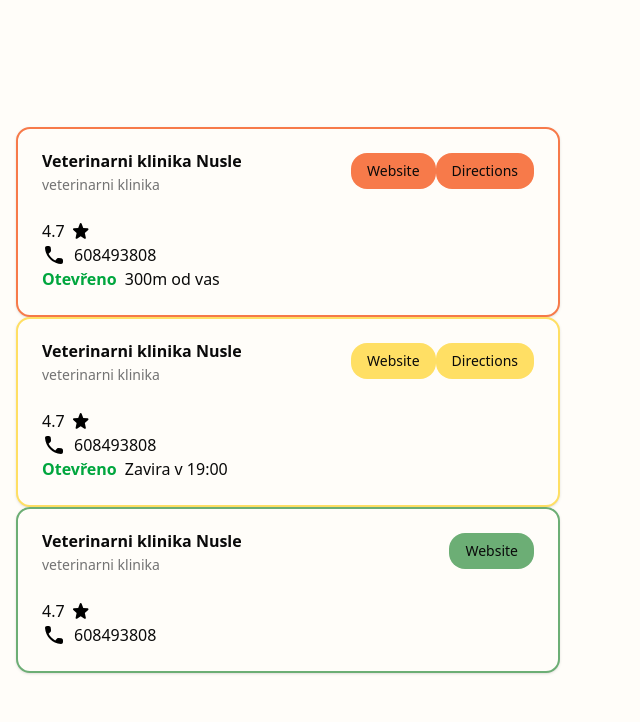
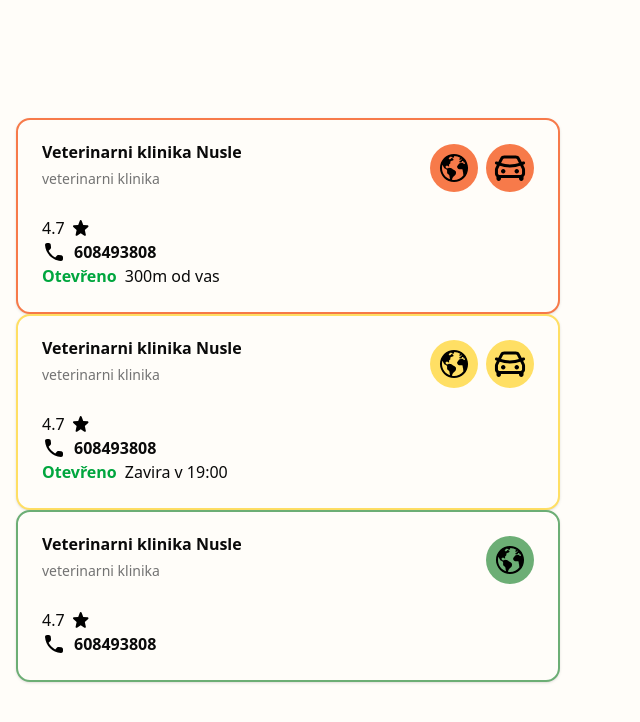
Before and after one commit to evahli/paw-help, a React (Vite) app: page /test in a window 1280 px wide. Shown: the top 722 px of the page, without its empty margins (0-640 px from the left). Built offline with nearby package versions, Linux system fonts and the light colour scheme.

Commit message:
icon buttons

```diff
--- a/src/components/custom/ClinicCard.jsx
+++ b/src/components/ClinicCard.jsx
@@ -6,10 +6,12 @@ import {
   CardHeader,
   CardTitle,
 } from '@/components/ui/card';
-import { Button } from '../ui/button';
+import { Button } from './ui/button';
 import starImg from '@/assets/star.svg';
 import phoneImg from '@/assets/ic_round_phone.svg';
 import { cva } from 'class-variance-authority';
+import carImg from '@/assets/car.svg';
+import earthImg from '@/assets/famicons_earth.svg';
 
 const clinicName = 'Veterinarni klinika Nusle';
 const rating = 4.7;
@@ -68,8 +70,8 @@ const ClinicCardContent = ({ variant }) => {
         <span>{rating}</span>
         <img className="w-4 h-4" src={starImg}></img>
       </div>
-      <a href={`tel:${phoneNumber}`} className="flex items-center gap-2">
-        <img className="w-6 h-6" src={phoneImg}></img>
+      <a href={`tel:${phoneNumber}`} className="flex items-center gap-2 font-semibold">
+        <img className="w-6 h-6 " src={phoneImg}></img>
         <span>{phoneNumber}</span>
       </a>
       {variant === 'homeCare' ? (
@@ -93,24 +95,21 @@ export const ClinicCard = ({ variant }) => {
   }
 
   return (
-    <Card className={clinicCardVariants({variant})}>
+    <Card className={clinicCardVariants({ variant })}>
       <CardHeader>
         <CardTitle>{clinicName}</CardTitle>
         <CardDescription>{clinicType}</CardDescription>
 
-        <CardAction>
-          <Button variant={variant} to={clinicWebsite}>
-            Website
-          </Button>
+        <CardAction className='flex gap-2'>
+          <Button icon={earthImg} variant={variant} to={clinicWebsite} />
           {variant === 'homeCare' ? (
             ''
           ) : (
             <Button
+              icon={carImg}
               variant={variant}
               to={`https://maps.google.com/maps?daddr=${position.join()}`}
-            >
-              Directions
-            </Button>
+            />
           )}
         </CardAction>
       </CardHeader>
--- a/src/components/ui/button.jsx
+++ b/src/components/ui/button.jsx
@@ -8,16 +8,15 @@ const buttonVariants = cva(
   {
     variants: {
       variant: {
-        emergency: 'bg-emergency',
-        vetCare: 'bg-vetCare',
-        homeCare: 'bg-homeCare',
-        icon: 'bg-transparent',
+        emergency: 'bg-emergency hover:bg-emergency-hover',
+        vetCare: 'bg-vetCare hover:bg-vetCare-hover',
+        homeCare: 'bg-homeCare hover:bg-homeCare-hover',
       },
       size: {
         default: 'h-9 px-4 py-2 has-[>svg]:px-3',
         sm: 'h-8 rounded-md gap-1.5 px-3 has-[>svg]:px-2.5',
         lg: 'h-10 rounded-md px-6 has-[>svg]:px-4',
-        icon: 'size-9',
+        icon: 'size-12 rounded-full',
       },
     },
     defaultVariants: {
@@ -27,16 +26,25 @@ const buttonVariants = cva(
   },
 );
 
-function Button({ className, variant, size, to, ...props }) {
+function Button({ className, variant, size, to, icon, children, ...props }) {
   const Comp = to === undefined ? 'button' : Link;
 
   return (
     <Comp
       data-slot="button"
-      className={cn(buttonVariants({ variant, size, className }))}
+      className={cn(
+        buttonVariants({
+          variant,
+          size: icon === undefined ? size : 'icon',
+          className,
+        }),
+      )}
       to={to}
       {...props}
-    />
+    >
+      {icon && <img className='w-8 h-8' src={icon} alt="icon"/>}
+      {children}
+    </Comp>
   );
 }
 
--- a/src/index.css
+++ b/src/index.css
@@ -132,8 +132,11 @@ body {
 /* Custom theme goes here 👇 */
 @theme {
   --color-emergency: #F77A4A;
+  --color-emergency-hover: #FF9B80;
   --color-vetCare: #FFDF64;
+  --color-vetCare-hover: #FFE97F;
   --color-homeCare: #6CAE75;
+  --color-homeCare-hover: #8BC495;
   --color-background: #fffdf9;
 }
 
--- a/src/pages/TestPage.jsx
+++ b/src/pages/TestPage.jsx
@@ -1,4 +1,4 @@
-import { ClinicCard } from '@/components/custom/ClinicCard';
+import { ClinicCard } from '@/components/ClinicCard';
 
 export const TestPage = () => {
   return (
```
